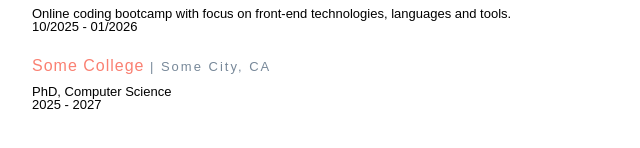
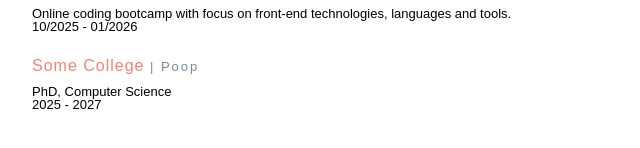
Before and after one commit to laurenmacnow/laurenmacnow.github.io, a plain HTML site: page index.html in a window 1280 px wide. Shown: the part 1413-1561 px from the top of the page, 224-864 px from the left. Drawn offline with Linux system fonts and the light colour scheme.

Commit message:
Update index.html

```diff
--- a/index.html
+++ b/index.html
@@ -87,7 +87,7 @@
         <p class="category-details">Online coding bootcamp with focus on front-end technologies, languages and tools. <br>10/2025 - 01/2026</p>
 
 
-        <p class="primary-titles">Some College <span class="location">| Some City, CA</span></p>
+        <p class="primary-titles">Some College <span class="location">| Poop</span></p>
         <p class="category-details">PhD, Computer Science<br>2025 - 2027</p>
       </div>
       <!-- Education-->
```
